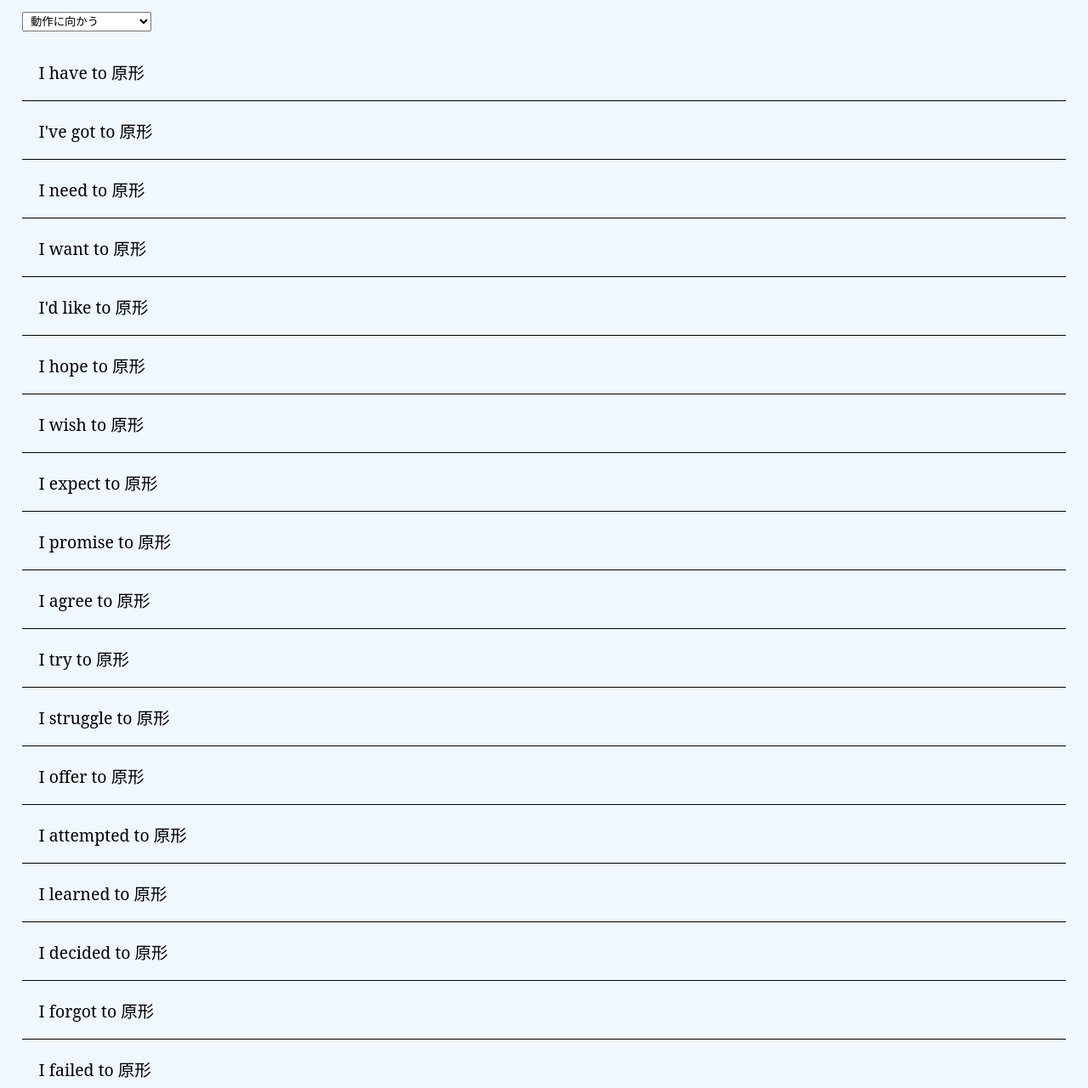
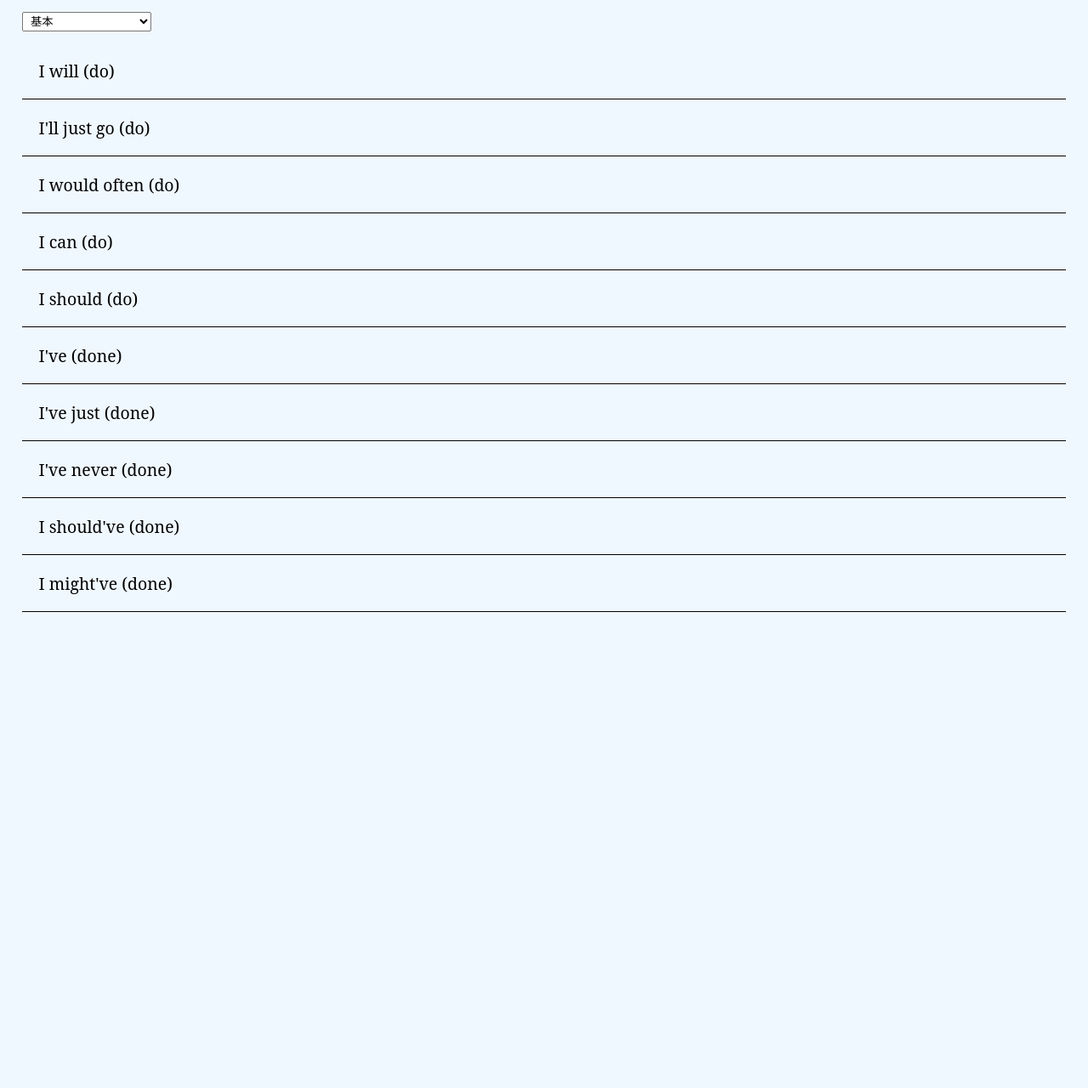
Before and after one commit to riki-1101/English, a plain HTML site: page speaking.html in a window 1280 px wide. Shown: the part 60-1340 px from the top of the page at 85% size. After the commit the page ends 806 px from the top, so only its background shows below. Drawn offline with Linux system fonts and the light colour scheme.

Commit message:
html,json

```diff
--- a/expression.json
+++ b/expression.json
@@ -1,101 +1,156 @@
 [
     {
-        "phrase": "I have to 原形",
+        "phrase": "I will (do)",
+        "meaning": "～する意志がある",
+        "category": "基本"
+    },
+    {
+        "phrase": "I'll just go (do)",
+        "meaning": "ちょっと～しに行く",
+        "category": "基本"
+    },
+    {
+        "phrase": "I would often (do)",
+        "meaning": "～したものだ",
+        "category": "基本"
+    },
+    {
+        "phrase": "I can (do)",
+        "meaning": "～できる可能性がある",
+        "category": "基本"
+    },
+    {
+        "phrase": "I should (do)",
+        "meaning": "～するのが普通である",
+        "category": "基本"
+    },
+    {
+        "phrase": "I've (done)",
+        "meaning": "今までに～している",
+        "category": "基本"
+    },
+    {
+        "phrase": "I've just (done)",
+        "meaning": "ちょうど～したところ",
+        "category": "基本"
+    },
+    {
+        "phrase": "I've never (done)",
+        "meaning": "一度も～していない",
+        "category": "基本"
+    },
+    {
+        "phrase": "I should've (done)",
+        "meaning": "～すべきだった",
+        "category": "基本"
+    },
+    {
+        "phrase": "I might've (done)",
+        "meaning": "～したかもしれない",
+        "category": "基本"
+    },
+
+
+
+
+
+    {
+        "phrase": "I have to (do)",
         "meaning": "～しなければならない",
         "category": "動作に向かう"
     },
     {
-        "phrase": "I've got to 原形",
+        "phrase": "I've got to (do)",
         "meaning": "～しなきゃ",
         "category": "動作に向かう"
     },
     {
-        "phrase": "I need to 原形",
+        "phrase": "I need to (do)",
         "meaning": "～する必要がある",
         "category": "動作に向かう"
     },
     {
-        "phrase": "I want to 原形",
+        "phrase": "I want to (do)",
         "meaning": "～したい",
         "category": "動作に向かう"
     },
     {
-        "phrase": "I'd like to 原形",
+        "phrase": "I'd like to (do)",
         "meaning": "～したい（丁寧）",
         "category": "動作に向かう"
     },
     {
-        "phrase": "I hope to 原形",
+        "phrase": "I hope to (do)",
         "meaning": "～できたらいいな（控えめ）",
         "category": "動作に向かう"
     },
     {
-        "phrase": "I wish to 原形",
+        "phrase": "I wish to (do)",
         "meaning": "～したいです（とても丁寧）",
         "category": "動作に向かう"
     },
     {
-        "phrase": "I expect to 原形",
+        "phrase": "I expect to (do)",
         "meaning": "～するつもり",
         "category": "動作に向かう"
     },
     {
-        "phrase": "I promise to 原形",
+        "phrase": "I promise to (do)",
         "meaning": "～するのを約束する",
         "category": "動作に向かう"
     },
     {
-        "phrase": "I agree to 原形",
+        "phrase": "I agree to (do)",
         "meaning": "～するのに同意する",
         "category": "動作に向かう"
     },
     {
-        "phrase": "I try to 原形",
+        "phrase": "I try to (do)",
         "meaning": "～しようと努力する",
         "category": "動作に向かう"
     },
     {
-        "phrase": "I struggle to 原形",
+        "phrase": "I struggle to (do)",
         "meaning": "～するのに苦戦する",
         "category": "動作に向かう"
     },
     {
-        "phrase": "I offer to 原形",
+        "phrase": "I offer to (do)",
         "meaning": "～するのを申し出る",
         "category": "動作に向かう"
     },
     {
-        "phrase": "I attempted to 原形",
+        "phrase": "I attempted to (do)",
         "meaning": "～しようと試みた",
         "category": "動作に向かう"
     },
     {
-        "phrase": "I learned to 原形",
+        "phrase": "I learned to (do)",
         "meaning": "～できるようになった",
         "category": "動作に向かう"
     },
     {
-        "phrase": "I decided to 原形",
+        "phrase": "I decided to (do)",
         "meaning": "～することを決めた",
         "category": "動作に向かう"
     },
     {
-        "phrase": "I forgot to 原形",
+        "phrase": "I forgot to (do)",
         "meaning": "～することを忘れた",
         "category": "動作に向かう"
     },
     {
-        "phrase": "I failed to 原形",
+        "phrase": "I failed to (do)",
         "meaning": "～しそこなった",
         "category": "動作に向かう"
     },
     {
-        "phrase": "I refused to 原形",
+        "phrase": "I refused to (do)",
         "meaning": "～するのを拒んだ",
         "category": "動作に向かう"
     },
     {
-        "phrase": "I used to 原形",
+        "phrase": "I used to (do)",
         "meaning": "昔は～していた（今は違う）",
         "category": "動作に向かう"
     },
@@ -105,77 +160,77 @@
 
 
     {
-        "phrase": "I’m going to 原形",
+        "phrase": "I’m going to (do)",
         "meaning": "未来全般",
         "category": "動作に向かう気持ち"
     },
     {
-        "phrase": "I’m about to 原形",
+        "phrase": "I’m about to (do)",
         "meaning": "まさに～しようとしている",
         "category": "動作に向かう気持ち"
     },
     {
-        "phrase": "I’m planning to 原形",
+        "phrase": "I’m planning to (do)",
         "meaning": "～するのを予定している",
         "category": "動作に向かう気持ち"
     },
     {
-        "phrase": "I’m supposed to 原形",
+        "phrase": "I’m supposed to (do)",
         "meaning": "～することになっている（義務・期待）",
         "category": "動作に向かう気持ち"
     },
     {
-        "phrase": "I’m determined to 原形",
+        "phrase": "I’m determined to (do)",
         "meaning": "～するのを決心している",
         "category": "動作に向かう気持ち"
     },
     {
-        "phrase": "I’m willing to 原形",
+        "phrase": "I’m willing to (do)",
         "meaning": "～しても構わない",
         "category": "動作に向かう気持ち"
     },
     {
-        "phrase": "I’m unwilling to 原形",
+        "phrase": "I’m unwilling to (do)",
         "meaning": "～するのに気乗りしない",
         "category": "動作に向かう気持ち"
     },
     {
-        "phrase": "I’m hoping to 原形",
+        "phrase": "I’m hoping to (do)",
         "meaning": "～できたらいいなと思う（控えめ）",
         "category": "動作に向かう気持ち"
     },
     {
-        "phrase": "I’m excited to 原形",
+        "phrase": "I’m excited to (do)",
         "meaning": "～するのが楽しみ",
         "category": "動作に向かう気持ち"
     },
     {
-        "phrase": "I’m eager to 原形",
+        "phrase": "I’m eager to (do)",
         "meaning": "～したくてたまらない（わくわく）",
         "category": "動作に向かう気持ち"
     },
     {
-        "phrase": "I’m anxious to 原形",
+        "phrase": "I’m anxious to (do)",
         "meaning": "～したくてたまらない（そわそわ）",
         "category": "動作に向かう気持ち"
     },
     {
-        "phrase": "I’m dying to 原形",
+        "phrase": "I’m dying to (do)",
         "meaning": "死ぬほど～したい！",
         "category": "動作に向かう気持ち"
     },
     {
-        "phrase": "I’m ready to 原形",
+        "phrase": "I’m ready to (do)",
         "meaning": "～する準備ができている",
         "category": "動作に向かう気持ち"
     },
     {
-        "phrase": "I’m able to 原形",
+        "phrase": "I’m able to (do)",
         "meaning": "～することができる",
         "category": "動作に向かう気持ち"
     },
     {
-        "phrase": "I’m unable to 原形",
+        "phrase": "I’m unable to (do)",
         "meaning": "～することができない",
         "category": "動作に向かう気持ち"
     },
--- a/speaking.html
+++ b/speaking.html
@@ -10,6 +10,7 @@
     <main>
         <h1>Speaking</h1>
         <select id="category-filter" onchange="filterList()" aria-label="カテゴリ選択">
+            <option value="基本">基本</option>
             <option value="動作に向かう">動作に向かう</option>
             <option value="動作に向かう気持ち">動作に向かう気持ち</option>
             <option value="何かに対する気持ち">何かに対する気持ち</option>
```
